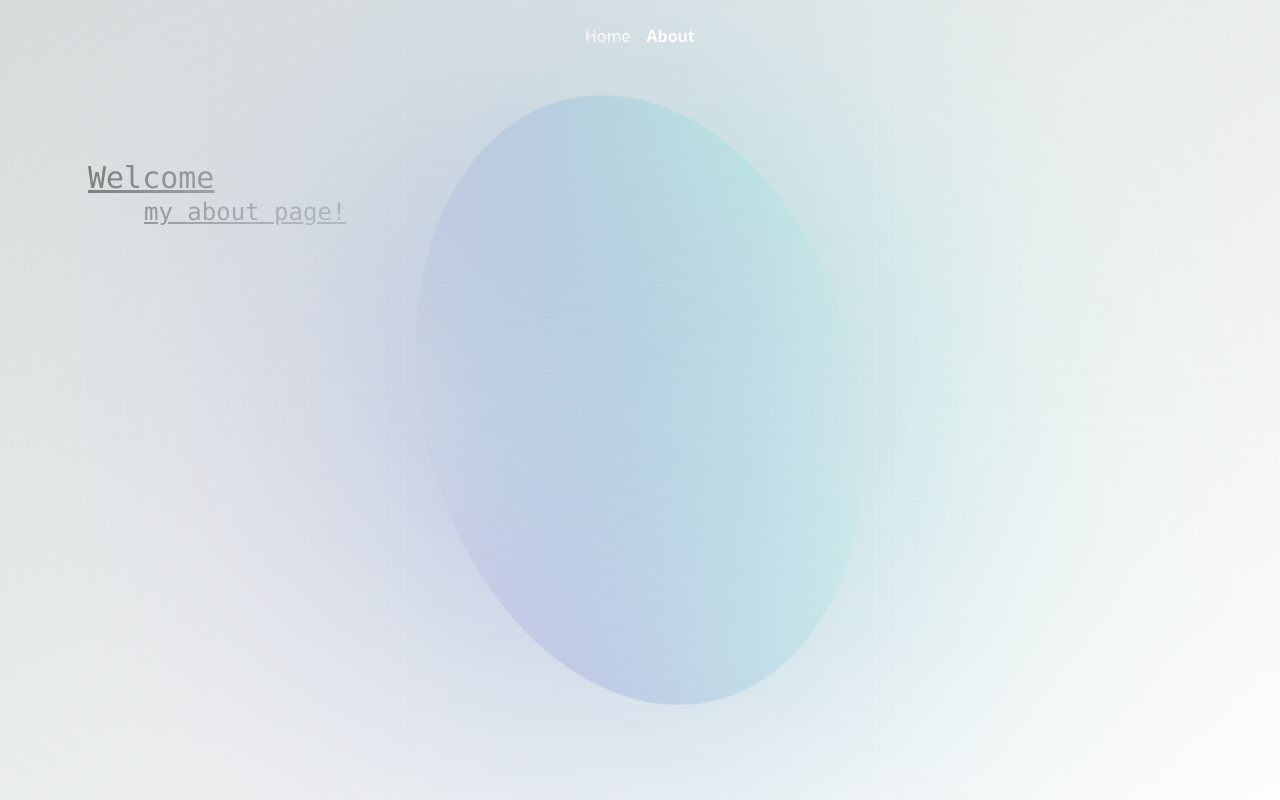
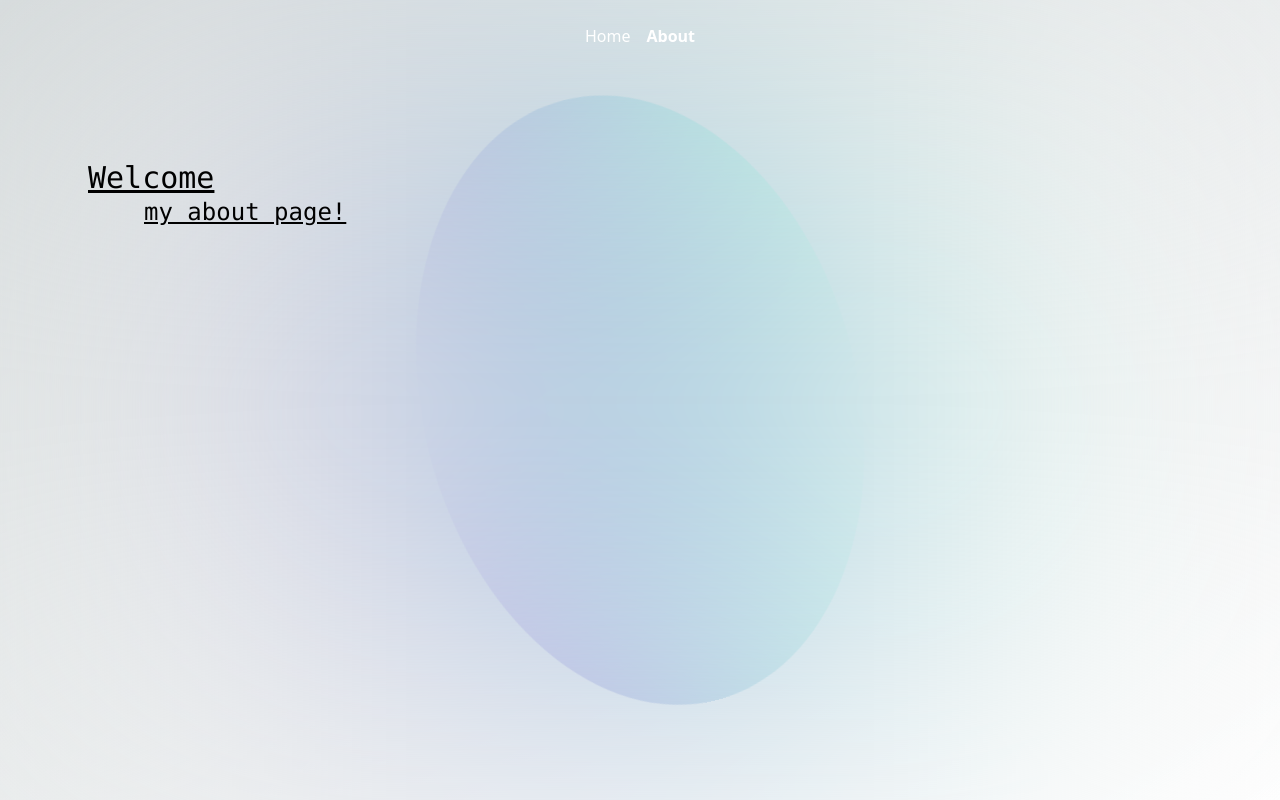
Before and after one commit to brunovskyoliver/portfolio, a Next.js app: page /About in a window 1280 px wide. Built offline with nearby package versions, Linux system fonts and the light colour scheme.

Commit message:
next commt

```diff
--- a/src/pages/About.tsx
+++ b/src/pages/About.tsx
@@ -51,7 +51,7 @@ export default function About(): JSX.Element {
   return (
     <Layout>
   <div className='flex flex-col h-screen md:flex-row'>
-    <div className='flex justify-start p-4 md:p-14 w-full md:w-1/2'>
+    <div className='flex justify-start p-4 md:p-14 w-full md:w-1/2 z-10'>
       <div className=''>
         <h1 data-value='Welcome' className='text-2xl md:text-3xl font-mono underline'>Welcome</h1>
         <h2 className='text-xl md:text-2xl font-mono underline md:ml-14'>my about page!</h2>
```
